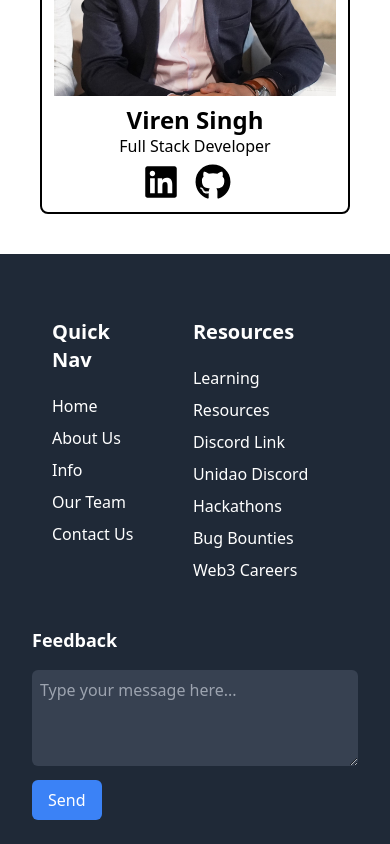
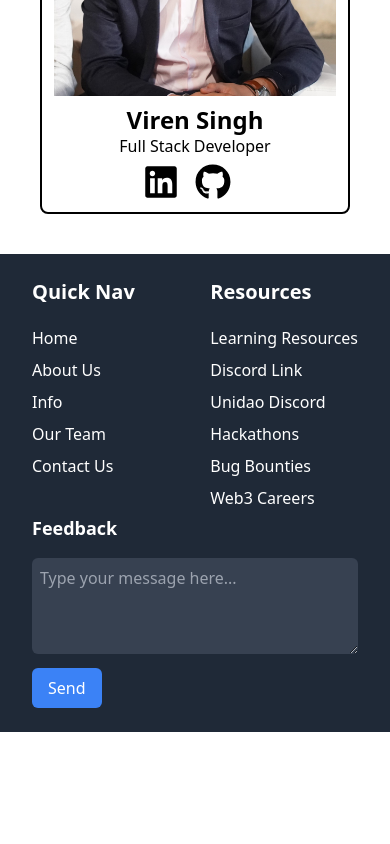
Before and after one commit to BITS-BLOCKCHAIN/BitsBlockchainWebsite, a React (Vite) app in the folder BitsBlockChainWebsite/: page / in a window 390 px wide. Shown: the part 4390-5234 px from the top of the page. After the commit the page ends 5122 px from the top, so only its background shows below. Built offline with nearby package versions, Linux system fonts and the light colour scheme; a web font is replaced by a local one.

Commit message:
made responsive footer

```diff
--- a/BitsBlockChainWebsite/src/Components/Footer.jsx
+++ b/BitsBlockChainWebsite/src/Components/Footer.jsx
@@ -1,7 +1,22 @@
 import React from "react";
 import { Link } from "react-router-dom";
+import { useState } from "react";
+import { useEffect } from "react";
+const Footer = () => {
+  const [windowWidth, setWindowWidth] = useState(window.innerWidth);
 
-const Footer = () => {
+  useEffect(() => {
+    const handleResize = () => {
+      setWindowWidth(window.innerWidth);
+    };
+
+    window.addEventListener("resize", handleResize);
+
+    return () => {
+      window.removeEventListener("resize", handleResize);
+    };
+  }, []);
+
   const smoothScrollToTop = (e) => {
     e.preventDefault();
     window.scrollTo({ top: 0, behavior: "smooth" });
@@ -16,9 +31,8 @@ const Footer = () => {
   return (
     <footer className="bg-gray-800 py-6 px-4">
       <div className="container min-w-full px-4">
-        <div className="md:flex md:flex-row md:justify-evenly md:align-middle md:my-10 xl:mt-10 xl:mx-20 ">
-        <div className="flex flex-row align-middle justify-between xs:justify-around my-10 md:flex md:flex-row md:my-0">
-        <div className="text-white px-5 leading-8 md:mr-20">
+        <div className="flex flex-row align-middle justify-between xs:justify-around xs:my-10 md:flex md:flex-row md:my-5">
+        <div className="text-white xs:px-5 leading-8 md:mr-20">
           <h2 className="font-bold text-xl mb-4">Quick Nav</h2>
           <ul>
             <li>
@@ -58,7 +72,7 @@ const Footer = () => {
           </ul>
         </div>
 
-        <div className="text-white px-5 leading-8  md:mx-20">
+        <div className="text-white xs:px-5 leading-8  md:mx-20">
           <h2 className="font-bold text-xl mb-4">Resources</h2>
           <ul>
             <li>
@@ -99,8 +113,7 @@ const Footer = () => {
             </li>
           </ul>
         </div>
-         </div>
-        <div className="text-white">
+        {(windowWidth >= 600) && (<div className="text-white">
           <h2 className="font-bold text-lg mb-4 ">Feedback</h2>
           <textarea
             className="w-full h-24 bg-gray-700 rounded-md p-2 text-gray-100 placeholder-gray-400 focus:outline-none focus:ring focus:border-blue-300"
@@ -109,8 +122,19 @@ const Footer = () => {
           <button className="mt-2 bg-blue-500 text-white py-2 px-4 rounded-md hover:bg-blue-600 transition duration-300">
             Send
           </button>
-        </div>
-        </div>
+        </div>)}
+         </div>
+       {(windowWidth <= 600) && (<div className="text-white">
+          <h2 className="font-bold text-lg mb-4 ">Feedback</h2>
+          <textarea
+            className="w-full h-24 bg-gray-700 rounded-md p-2 text-gray-100 placeholder-gray-400 focus:outline-none focus:ring focus:border-blue-300"
+            placeholder="Type your message here..."
+          ></textarea>
+          <button className="mt-2 bg-blue-500 text-white py-2 px-4 rounded-md hover:bg-blue-600 transition duration-300">
+            Send
+          </button>
+        </div>)}
+
       </div>
 
     </footer>
```
